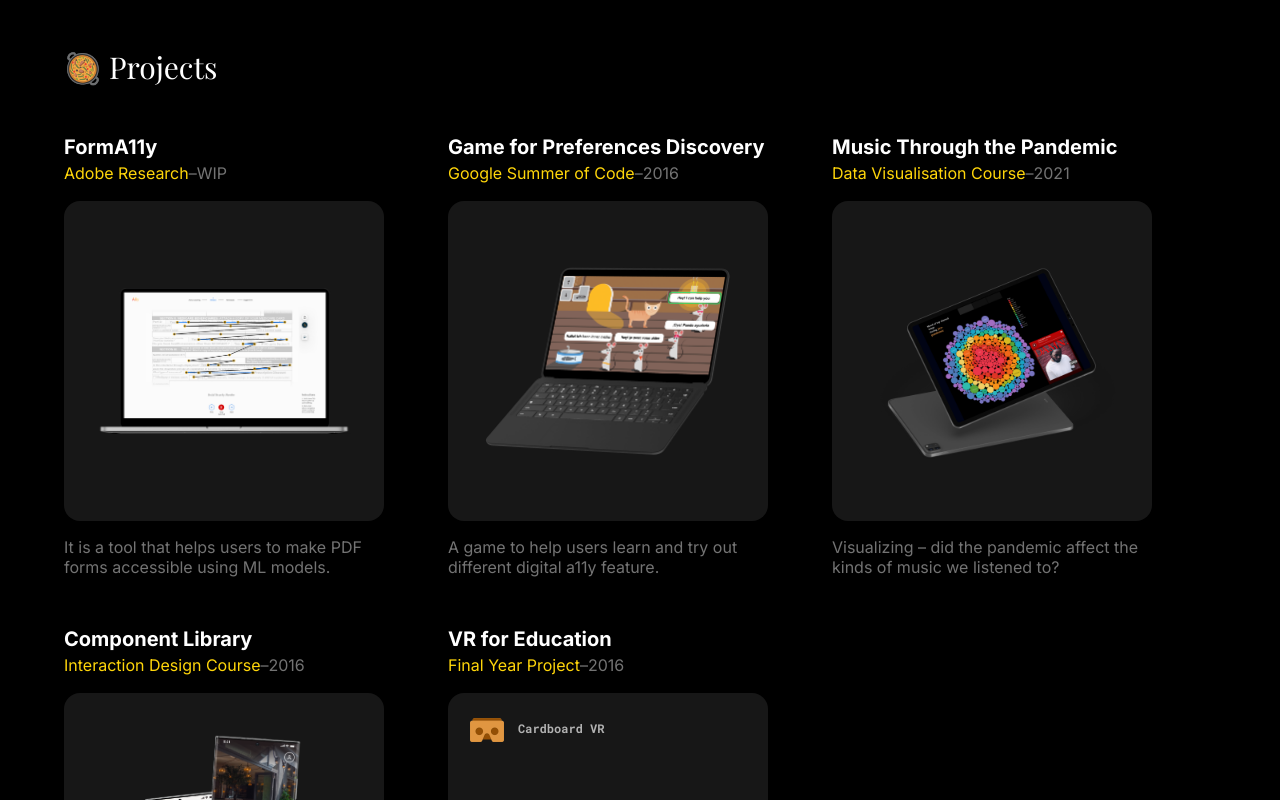
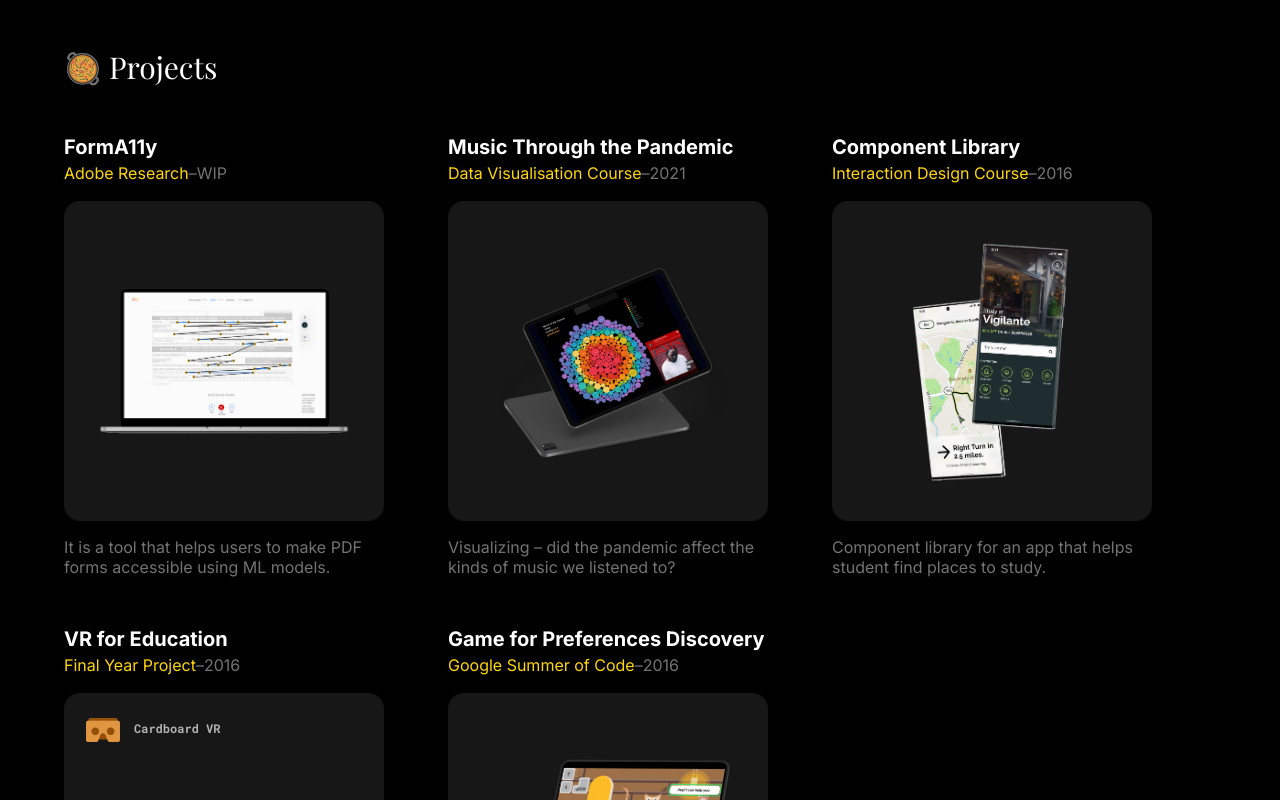
Before and after one commit to PaliwalSparsh/design-portfolio, a Next.js app: page / in a window 1280 px wide. Shown: the part 740-1540 px from the top of the page. Built offline with nearby package versions, Linux system fonts and the light colour scheme; a web font is replaced by a local one.

Commit message:
Changed order of projects

```diff
--- a/pages/index.js
+++ b/pages/index.js
@@ -80,15 +80,6 @@
           description="It is a tool that helps users to make PDF forms accessible using ML models."
         />
         <ProjectCard
-          title="Game for Preferences Discovery"
-          link="https://www.sparshpaliwal.in/gsoc.html"
-          org="Google Summer of Code"
-          year="2016"
-          imageSrc="/discoveryCat.png"
-          imageAlt="A laptop with game window opened in it."
-          description="A game to help users learn and try out different digital a11y feature."
-        />
-        <ProjectCard
           title="Music Through the Pandemic"
           link="https://www.sparshpaliwal.in/music.html"
           org="Data Visualisation Course"
@@ -115,6 +106,15 @@
           imageSrc="/vr.png"
           imageAlt="Cardboard VR headset showing users MRI machine."
           description="VR application to help students learn about MRI in a simulated classroom."
+        />
+        <ProjectCard
+          title="Game for Preferences Discovery"
+          link="https://www.sparshpaliwal.in/gsoc.html"
+          org="Google Summer of Code"
+          year="2016"
+          imageSrc="/discoveryCat.png"
+          imageAlt="A laptop with game window opened in it."
+          description="A game to help users learn and try out different digital a11y feature."
         />
         <div className="h-1 w-80"></div>
       </div>
```
